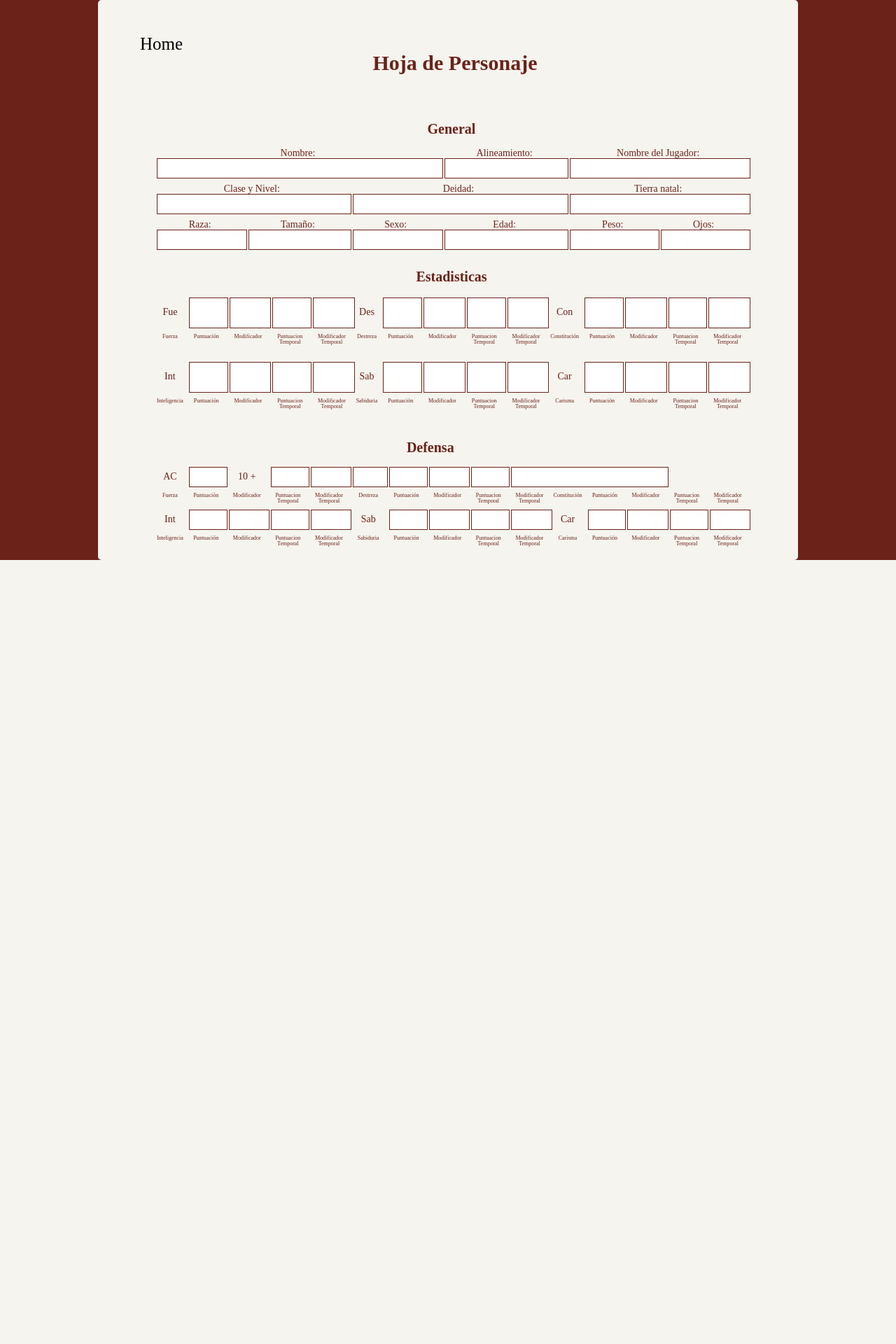
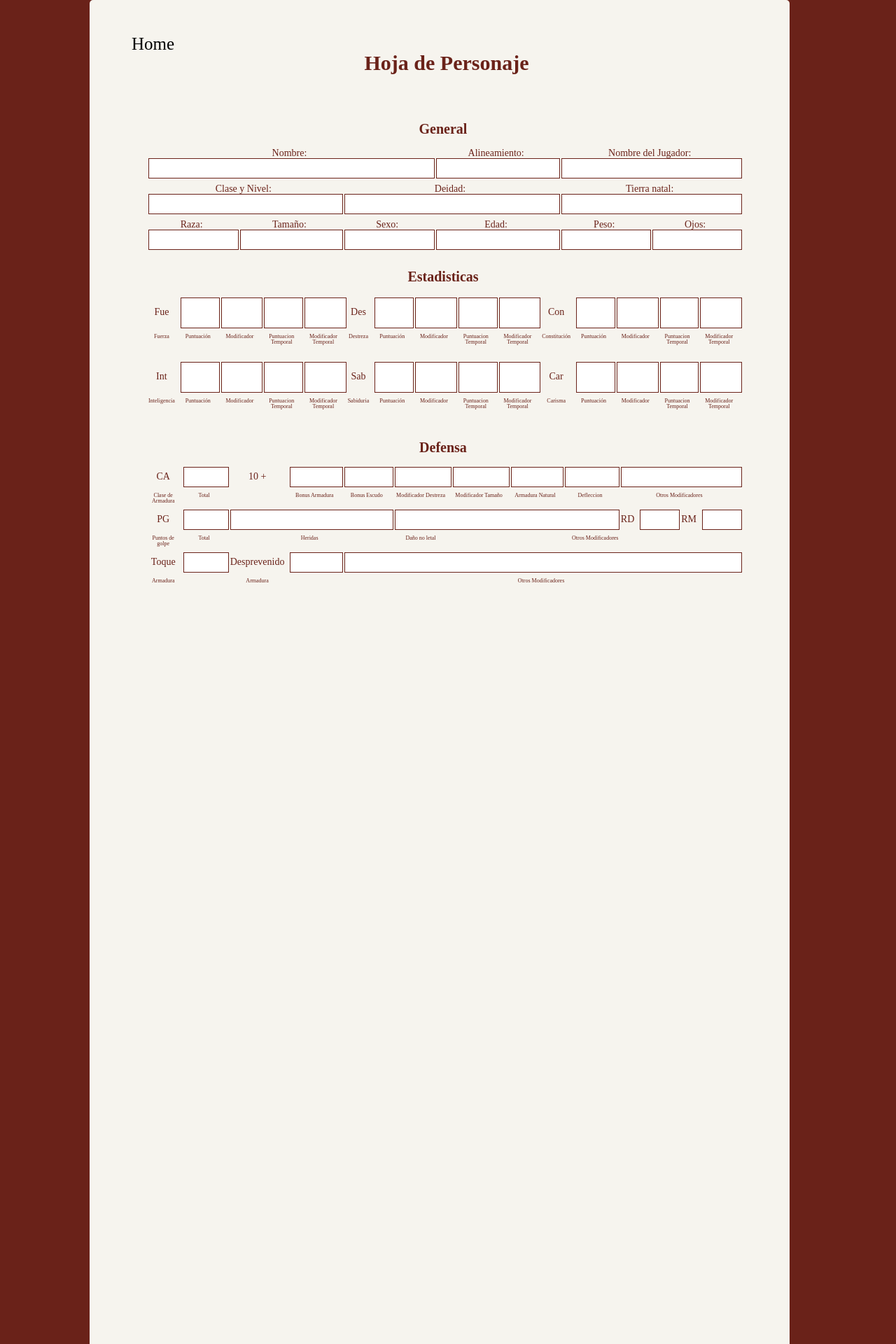
Before and after one commit to hoskbreaker/pathfinder_Web, a PHP site: page /CS.html in a window 1280 px wide. Shown: the top 1920 px of the page at 70% size. Before the commit the page ends 800 px from the top, so only its background shows below. Run offline with PHP 8.4, Linux system fonts and the light colour scheme.

Commit message:
Hoja de personaje aumentada

```diff
--- a/CS.html
+++ b/CS.html
@@ -118,7 +118,7 @@
 							<td colspan="14"><h3>Defensa</h3></td>
 						</tr>
 						<tr>
-							<td>AC</td>
+							<td>CA</td>
 							<td><input type="text" /></td>
 							<td>10 +</td>
 							<td><input type="text" /></td>
@@ -127,58 +127,49 @@
 							<td><input type="text" /></td>
 							<td><input type="text" /></td>
 							<td><input type="text" /></td>
-							<td colspan="4"><input type="text" /></td>
+							<td colspan="6"><input type="text" /></td>
 						</tr>
 						<tr class="descripcion">
-							<td>Fuerza</td>
-							<td>Puntuación</td>
-							<td>Modificador</td>
-							<td>Puntuacion Temporal</td>
-							<td>Modificador Temporal</td>
-							<td>Destreza</td>
-							<td>Puntuación</td>
-							<td>Modificador</td>
-							<td>Puntuacion Temporal</td>
-							<td>Modificador Temporal</td>
-							<td>Constitución</td>
-							<td>Puntuación</td>
-							<td>Modificador</td>
-							<td>Puntuacion Temporal</td>
-							<td>Modificador Temporal</td>
+							<td>Clase de Armadura</td>
+							<td>Total</td>
+							<td></td>
+							<td>Bonus Armadura</td>
+							<td>Bonus Escudo</td>
+							<td>Modificador Destreza</td>
+							<td>Modificador Tamaño</td>
+							<td>Armadura Natural</td>
+							<td>Defleccion</td>
+							<td colspan="6">Otros Modificadores</td>
 						</tr>
 						<tr>
-							<td>Int</td>
+							<td>PG</td>
 							<td><input type="text" /></td>
-							<td><input type="text" /></td>
-							<td><input type="text" /></td>
-							<td><input type="text" /></td>
-							<td>Sab</td>
-							<td><input type="text" /></td>
-							<td><input type="text" /></td>
-							<td><input type="text" /></td>
-							<td><input type="text" /></td>
-							<td>Car</td>
-							<td><input type="text" /></td>
-							<td><input type="text" /></td>
-							<td><input type="text" /></td>
-							<td><input type="text" /></td>
+							<td colspan="3"><input type="text" /></td>
+							<td colspan="4"><input type="text" /></td>
+							<td>RD</td>
+							<td colspan="2"><input type="text" /></td>
+							<td>RM</td>
+							<td colspan="2"><input type="text" /></td>
 						</tr>
 						<tr class="descripcion">
-							<td>Inteligencia</td>
-							<td>Puntuación</td>
-							<td>Modificador</td>
-							<td>Puntuacion Temporal</td>
-							<td>Modificador Temporal</td>
-							<td>Sabiduria</td>
-							<td>Puntuación</td>
-							<td>Modificador</td>
-							<td>Puntuacion Temporal</td>
-							<td>Modificador Temporal</td>
-							<td>Carisma</td>
-							<td>Puntuación</td>
-							<td>Modificador</td>
-							<td>Puntuacion Temporal</td>
-							<td>Modificador Temporal</td>
+							<td>Puntos de golpe</td>
+							<td>Total</td>
+							<td colspan="3">Heridas</td>
+							<td>Daño no letal</td>
+							<td colspan="11">Otros Modificadores</td>
+							<tr>
+							<td>Toque</td>
+							<td><input type="text" /></td>
+							<td>Desprevenido</td>
+							<td><input type="text" /></td>
+							<td colspan="11"><input type="text" /></td>
+						</tr>
+						<tr class="descripcion">
+							<td>Armadura</td>
+							<td></td>
+							<td>Armadura</td>
+							<td></td>
+							<td colspan="11">Otros Modificadores</td>
 						</tr>
 					</table>
 				</form>
--- a/Style.css
+++ b/Style.css
@@ -366,13 +366,12 @@ input, select {
 /*PJ.html*/
 .cuadro{
   width: 1000px;
-  height: 100%;
+  height: 4000px;
   background-color: #f6f4ee;
   color: #6a2219;
-  top: 50%;
-  left: 50%;
+  left: 10%;
   position: absolute;
-  transform: translate(-50%,-50%);
+
   box-sizing: border-box;
   border-radius: 5px;
 }
@@ -429,7 +428,6 @@ input, select {
   position: absolute;
   left: 10px;
   padding: 50px 50px;
-  margin-bottom: 50px;
 }
 .titulo h2 {
   font-family: Avenir;
@@ -449,7 +447,7 @@ input, select {
 }
 .encuadre{
   width: 1000px;
-  height: 100%ß;
+  height: 100%;
   padding-left: 30px;
   position: absolute;
   top: 150px;
@@ -479,6 +477,7 @@ input, select {
     padding: 4px 4px;
 }
 .estadistica tr{
+  width: 850;
   height: 40px;
 }
 .estadistica tr td input[type='text']{
```
Lines whose indentation alone changed are shown as unchanged.
